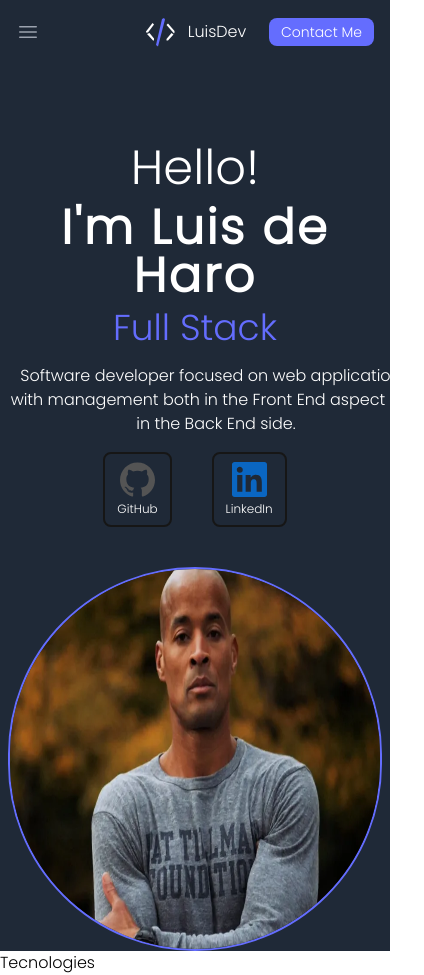
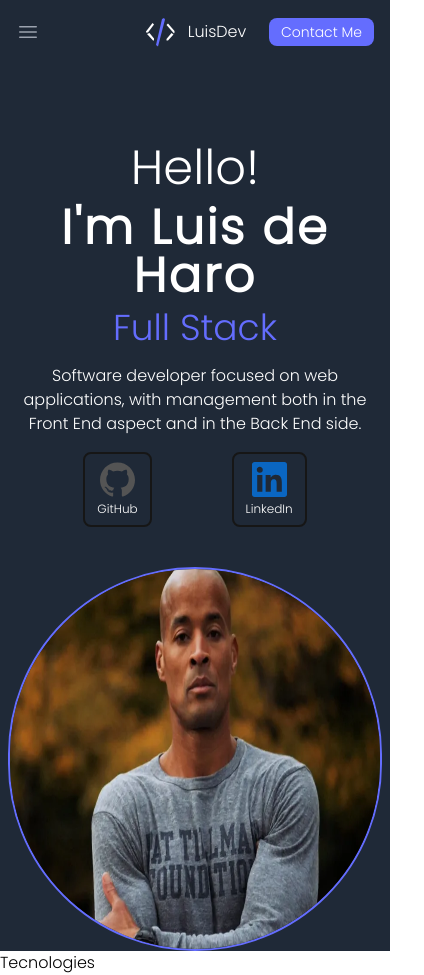
Before and after one commit to luisy9/portfolio-react, a React (Vite) app: page / in a window 390 px wide. Shown: the whole page, 424 px wide, since content can reach past the window. Built offline with nearby package versions, Linux system fonts and the light colour scheme.

Commit message:
mobile styles

```diff
--- a/src/app/components/Presentation/Presentation.tsx
+++ b/src/app/components/Presentation/Presentation.tsx
@@ -24,14 +24,14 @@ export const Presentation = () => {
               {' '}
               <span className='text-[#646DFE] text-bold '>{typeEffect}</span>
             </h1>
-            <div className='w-[26rem]'>
+            <div className='lg:w-[26rem] md:w-[26rem]'>
               <p className='text-white pt-4 text-center lg:text-left md:text-left'>
                 Software developer focused on web applications, with management
                 both in the Front End aspect and in the Back End side.
               </p>
             </div>
 
-            <div className='flex pb-10 justify-center md:justify-start lg:justify-start gap-10 pt-4'>
+            <div className='flex pb-10 justify-center md:justify-start lg:justify-start lg:gap-10 md:gap-10 gap-20 pt-4'>
               <div className='cursor-pointer border-2 rounded-lg border-[#161616] hover:bg-[#161616] px-3 py-2'>
                 <a href='https://github.com/luisy9' target='_blank'>
                   <div className='flex justify-center'>
@@ -78,7 +78,7 @@ export const Presentation = () => {
           </div>
           <div>
             {/* Picture of myself */}
-            <div className='rounded-full flex justify-center'>
+            <div className='rounded-full flex justify-center lg:justify-end md:justify-end'>
               <img
                 src={Foto}
                 alt='Foto'
```
